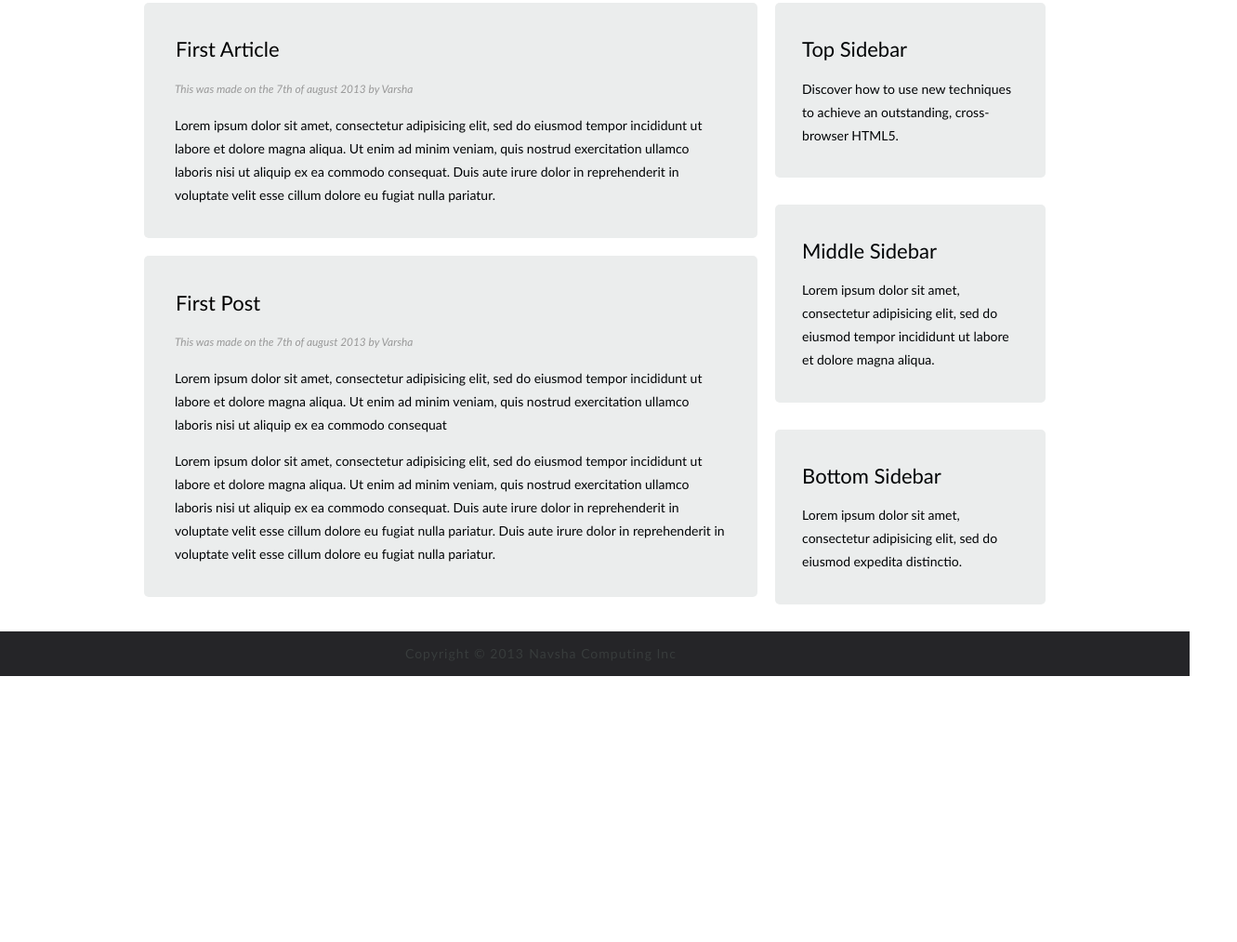
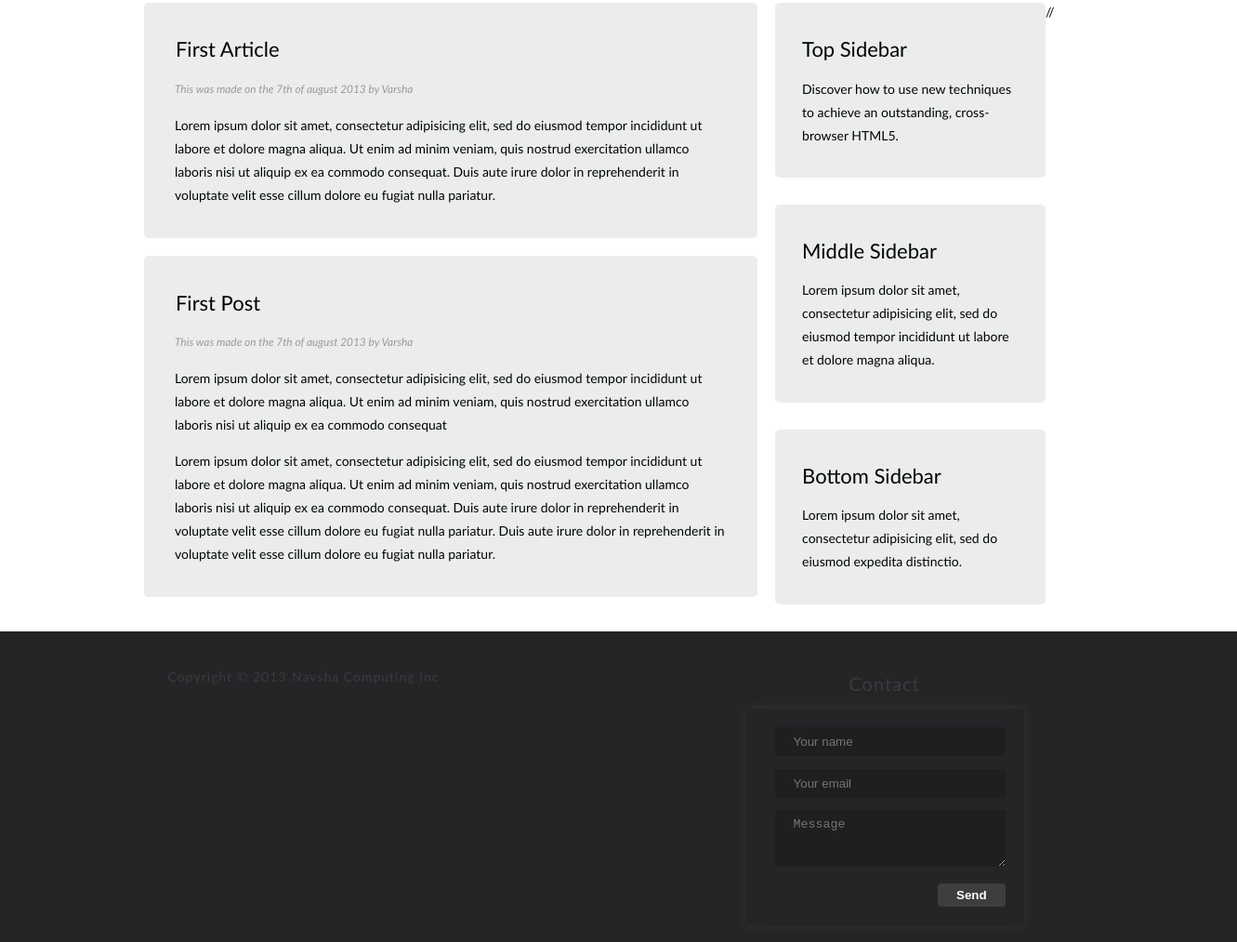
Before and after one commit to varsha007/Responsivetheme, a plain HTML site: page index.html in a window 1280 px wide. Shown: the part 553-1566 px from the top of the page at 93% size, 1331 px wide, since content can reach past the window. Before the commit the page ends 1280 px from the top, so only its background shows below. Drawn offline with Linux system fonts and the light colour scheme.

Commit message:
Contact form is done

```diff
--- a/index.html
+++ b/index.html
@@ -19,7 +19,7 @@
 					<li><a href="index.html"><span aria-hidden="true" data-icon="h"></span>Home</a></li>
 					<li><a href="http://www.google.com"  class="icon" data-icon="b">Projects</a></li>
 					<li><a href="#"  class="icon" data-icon="c" >About Us</a></li>
-					<li><a href="#"><span aria-hidden="true" data-icon="m"></span>Contact</a></li>
+					<li><a href="#contact"><span aria-hidden="true" data-icon="m"></span>Contact</a></li>
 				</ul>
 			</nav>
 		</div>
@@ -88,8 +88,27 @@
 		</div>
 	</div>
 	<footer class="mainFooter">
-		<p>Copyright &copy; 2013 <a href="http://navshainc.com">Navsha Computing Inc</a></p>
+		<div class="wrap">
+			<p>Copyright &copy; 2013 <a href="http://navshainc.com">Navsha Computing Inc</a></p>
+			<div class="login-block" id="contact">
+			    <h3>Contact</h3>
+			    <form action="#" method="post" target="_blank">
+		          <input type="text" name="ftp-name" id="ftp-name" placeholder="Your name"/>
+		          <input type="text" name="ftp-email" id="ftp-email" placeholder="Your email" />
+		          <textarea rows="3"  name="ftp-message" id="ftp-message" placeholder="Message"></textarea>
+		          <input type="submit" class="button" value="Send" />
+			    </form>
+			</div>
+		</div>
 	</footer>
-
+//   <script type="text/javascript">
+//    $(function() {
+//     var $forms = $("form");
+//     $forms.focusin(function() {
+//         $forms.removeClass("active-form");
+//         $(this).addClass("active-form");
+//     });
+// });
+//   </script>
 </body>
 </html>
--- a/style.css
+++ b/style.css
@@ -83,33 +83,14 @@ you can use the generic selector below, but it's slower:
 .icon-users:before {
 	content: "\63";
 }
-.icon-twitter:before {
-	content: "\64";
-}
-.icon-facebook:before {
-	content: "\66";
-}
 .icon-tumblr:before {
 	content: "\74";
 }
-.icon-yahoo:before {
-	content: "\67";
-}
-.icon-github:before {
-	content: "\79";
-}
-.icon-pinterest:before {
-	content: "\70";
-}
-.icon-skype:before {
-	content: "\73";
-}
-.icon-google-plus:before {
-	content: "\65";
-}
+
 .icon-mail:before {
 	content: "\6d";
 }
+
 
 /* ===========================
    ========= Headings ========
@@ -261,22 +242,68 @@ img{
 }
 
 /* ===========================
+   ========= Contact ==========
+   =========================== */
+
+ .login-block {
+    float:left;
+    margin:0 49px 25px 0;
+    text-align:center;
+    width:300px;
+    border-color:#d09e6d;
+}
+
+.login-block form {
+     text-align: right;
+    -moz-box-shadow:0 0 10px #333333;
+    -webkit-box-shadow:0 0 10px #333333;
+    box-shadow:0 0 10px #333333;
+    padding:20px;
+}
+
+
+/* ===========================
    ========= Footer ==========
    =========================== */
 
 .mainFooter {
 	width: 100%;
 	float: left;
-	padding-left: 0;
+	padding: 2%;
 	background-color: #252528;
 	color: #383c3c;
 	text-align: center;
 	letter-spacing: 1px;
 }
 
-.mainFooter p {
-	width: 91%;
+.mainFooter p {	float: left; }
+
+.mainFooter input[type="text"], textarea {
+	border: none;
+	background-color: #1f1f21;
+	padding: 8px 20px;
+	border-radius: 3px;
+	color: #555;
+	width: 80%;
+	-webkit-transition: background-color .2s linear;
+	-moz-transition: background-color .2s linear;
+	transition: background-color .2s linear;
+	margin-bottom: 1em;
 }
+
+input[type="submit"] {
+	background-color: #3e3e40;
+	border: none;
+	color: #fff;
+	border-radius: 4px;
+	padding: 5px 20px;
+	font-weight: bold;
+	-webkit-transition: background-color .2s linear;
+	-moz-transition: background-color .2s linear;
+}
+
+.button:hover { background: blue}
+.mainFooter .login-block{ float: right;}
 
 .mainFooter a { color: #383c3c;}
 
```
Also changed, not shown: fonts/icomoon.ttf, fonts/icomoon.woff, 3 other files.
